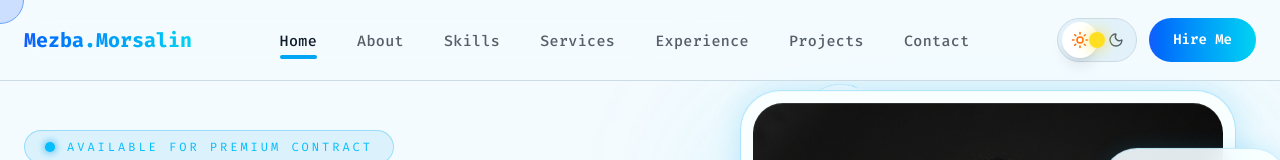
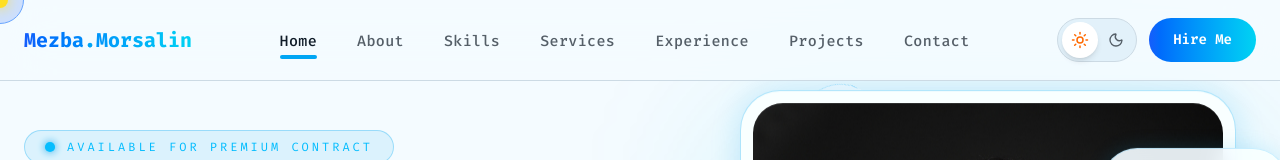
Before and after one commit to Mezba-Morsalin/mezba-morsalin-portfolio, a Next.js app: page / in a window 1280 px wide. Both pictures are taken after a click on the button "Toggle Theme". Shown: the top 160 px of the page. Built offline with nearby package versions, Linux system fonts and the light colour scheme.

Commit message:
Fixed Theme Toggle Button Laggings

```diff
--- a/src/components/ui/ThemeToggle.jsx
+++ b/src/components/ui/ThemeToggle.jsx
@@ -13,55 +13,56 @@ export default function ThemeToggle() {
     setMounted(true);
   }, []);
 
-  if (!mounted) return null;
+  if (!mounted) {
+    return (
+      <div className="h-11 w-20 rounded-full border border-border bg-muted" />
+    );
+  }
 
   const isDark = (theme === "system" ? resolvedTheme : theme) === "dark";
 
   return (
     <button
+      type="button"
       onClick={() => setTheme(isDark ? "light" : "dark")}
       aria-label="Toggle Theme"
-      className="relative flex h-11 w-20 items-center rounded-full border border-border bg-muted px-1 transition-colors duration-300"
+      className="relative flex h-11 w-20 items-center rounded-full border border-border bg-muted px-1 transition-colors duration-200 focus:outline-none"
     >
-      <motion.div
-        layout
-        transition={{
-          type: "spring",
-          stiffness: 500,
-          damping: 30,
-        }}
-        className={`absolute flex h-9 w-9 items-center justify-center rounded-full shadow-lg ${
+      <div
+        className={`absolute flex h-9 w-9 items-center justify-center rounded-full shadow-md transition-transform duration-200 ease-out transform-gpu ${
           isDark
             ? "translate-x-9 bg-slate-900 text-yellow-300"
             : "translate-x-0 bg-white text-orange-500"
         }`}
       >
-        <AnimatePresence mode="wait">
+        <AnimatePresence mode="wait" initial={false}>
           {isDark ? (
             <motion.div
               key="moon"
-              initial={{ rotate: -90, scale: 0 }}
-              animate={{ rotate: 0, scale: 1 }}
-              exit={{ rotate: 90, scale: 0 }}
-              transition={{ duration: 0.2 }}
+              initial={{ rotate: -90, opacity: 0 }}
+              animate={{ rotate: 0, opacity: 1 }}
+              exit={{ rotate: 90, opacity: 0 }}
+              transition={{ duration: 0.15 }}
+              className="flex items-center justify-center"
             >
               <Moon size={18} />
             </motion.div>
           ) : (
             <motion.div
               key="sun"
-              initial={{ rotate: 90, scale: 0 }}
-              animate={{ rotate: 0, scale: 1 }}
-              exit={{ rotate: -90, scale: 0 }}
-              transition={{ duration: 0.2 }}
+              initial={{ rotate: 90, opacity: 0 }}
+              animate={{ rotate: 0, opacity: 1 }}
+              exit={{ rotate: -90, opacity: 0 }}
+              transition={{ duration: 0.15 }}
+              className="flex items-center justify-center"
             >
               <Sun size={18} />
             </motion.div>
           )}
         </AnimatePresence>
-      </motion.div>
+      </div>
 
-      <div className="flex w-full justify-between px-2 text-muted-foreground">
+      <div className="flex w-full justify-between px-2 text-muted-foreground pointer-events-none">
         <Sun size={16} />
         <Moon size={16} />
       </div>
```
